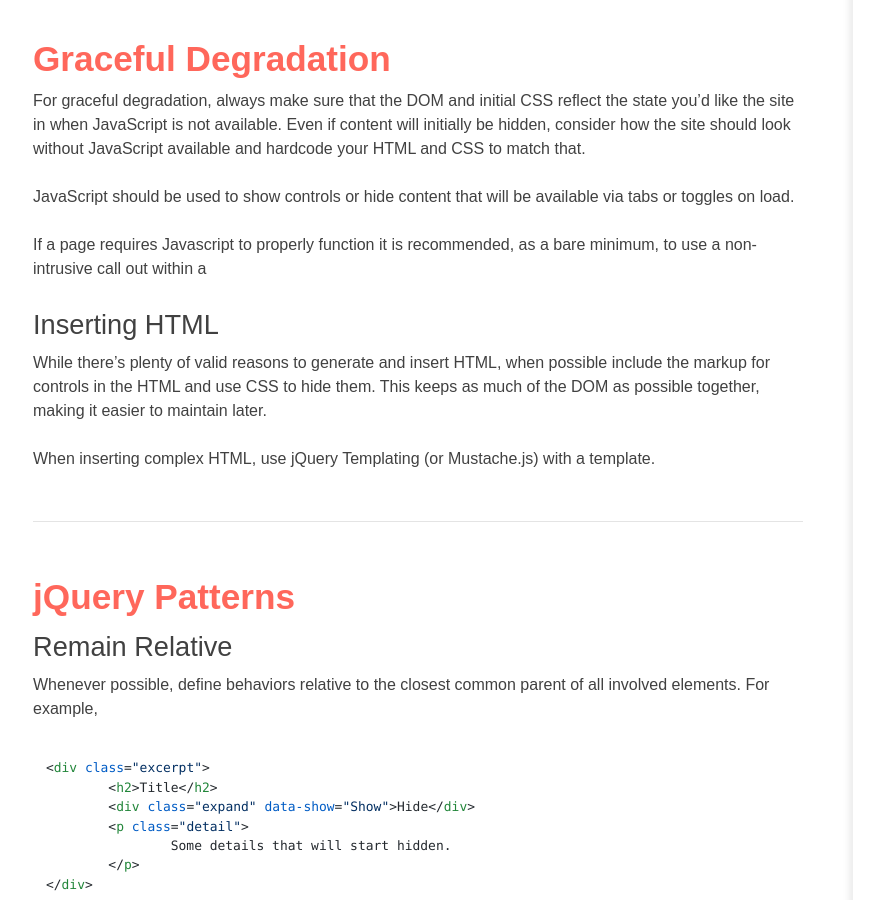
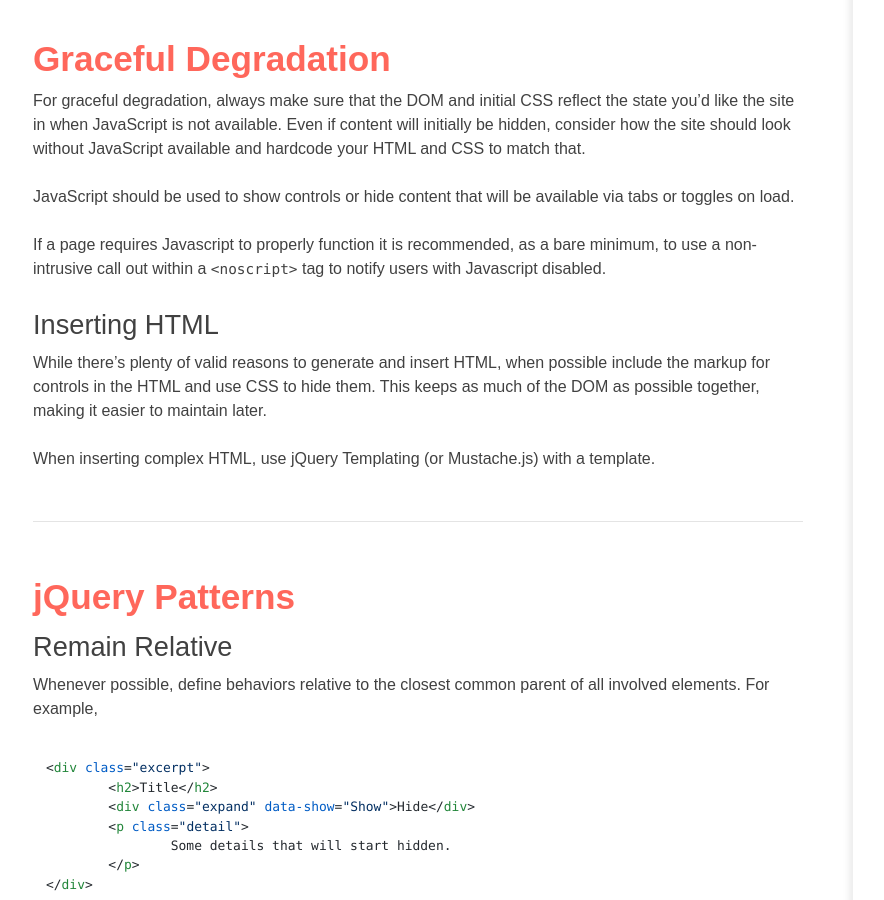
Before and after one commit to imarc/handbook, a Jekyll site: the page built from javascript.markdown, in a window 1280 px wide and 900 px high, scrolled down 14871 px. Shown: the whole window, without its empty margins (87-971 px from the left). Built offline with Jekyll 4.4.1, drawn with Linux system fonts in a browser that asks for light colours; nearby versions of some CDN libraries.

Commit message:
fix formating in javascript section

```diff
--- a/javascript.markdown
+++ b/javascript.markdown
@@ -663,7 +663,7 @@ JavaScript should be used to show controls or hide content that will be
 available via tabs or toggles on load.
 
 If a page requires Javascript to properly function it is recommended, as a
-bare minimum, to use a non-intrusive call out within a <noscript> tag to
+bare minimum, to use a non-intrusive call out within a `<noscript>` tag to
 notify users with Javascript disabled.
 
 ### Inserting HTML
```
